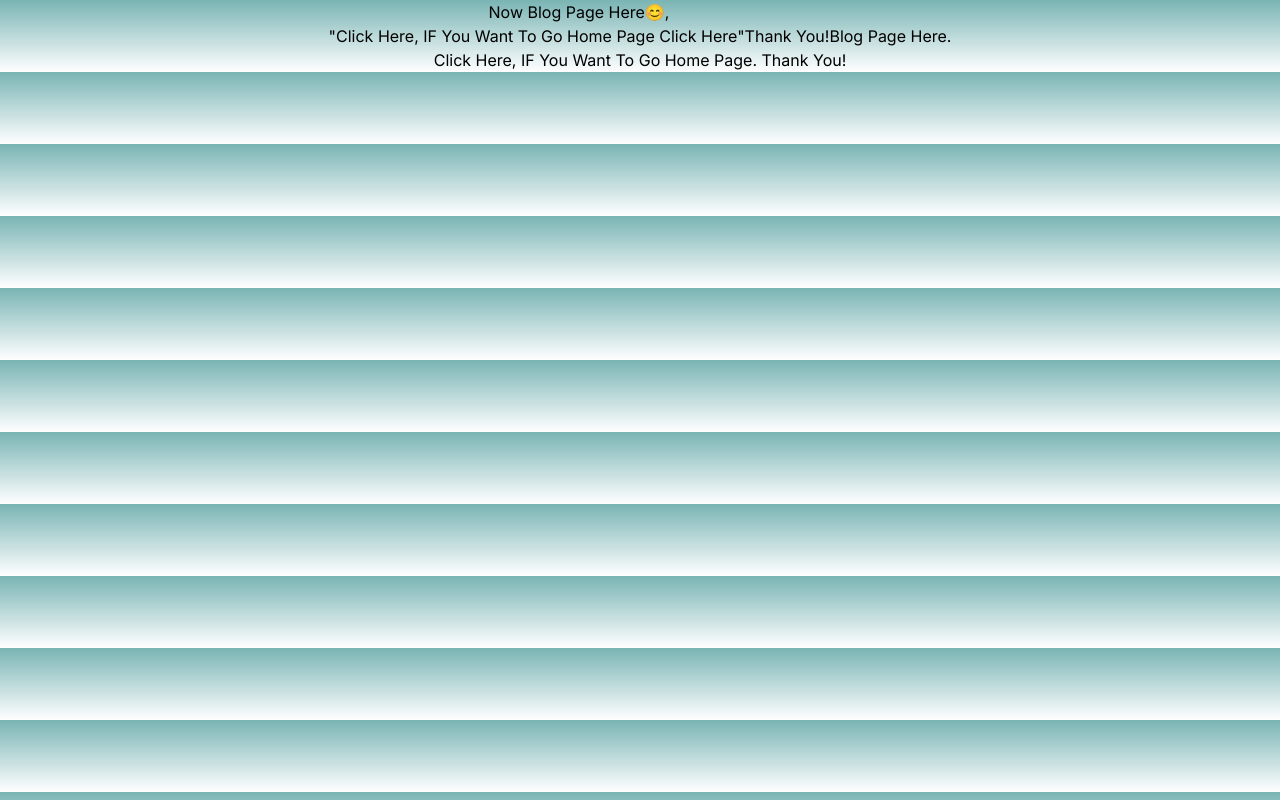
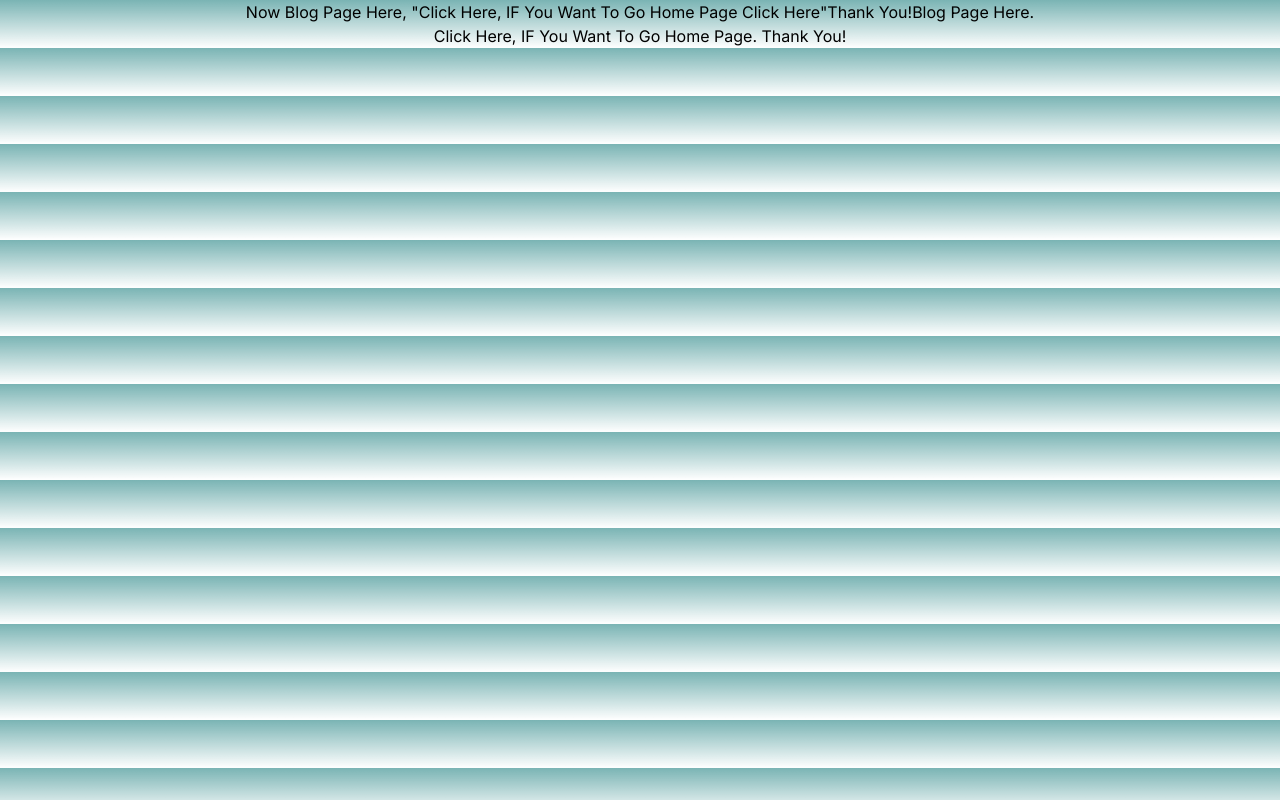
Before and after one commit to AhmadJamal-01/next-first-project, a Next.js app: page /blog in a window 1280 px wide. Built offline with nearby package versions, Linux system fonts and the light colour scheme.

Commit message:
Update New Change

```diff
--- a/src/app/blog/page.tsx
+++ b/src/app/blog/page.tsx
@@ -7,14 +7,13 @@ function BlogPage() {
 
     <div>
 
-       <button
+    <button
           onClick={() => {
             router.push("./");
           }}
         >
-     Now Blog Page Here😊,
-     <br/>
-     "Click Here, IF You Want To Go Home Page Click Here"Thank You!
+    Now Blog Page Here,
+    "Click Here, IF You Want To Go Home Page Click Here"Thank You!
         </button>
 
 
--- a/src/app/contact-us/page.tsx
+++ b/src/app/contact-us/page.tsx
@@ -7,14 +7,13 @@ function contactUsPage() {
 
     <div>
 
-       <button
+      <button
           onClick={() => {
             router.push("./");
           }}
         >
-         Now Contact US Page Here,
-         <br/>
-         "IF You Want To Go Home Page Click Here"Thank You!
+      Now Contact US Page Here,
+      "IF You Want To Go Home Page Click Here"Thank You!
         </button>
 
 
--- a/src/app/dashboard/page.tsx
+++ b/src/app/dashboard/page.tsx
@@ -7,14 +7,12 @@ function dashboardPage() {
 
     <div>
 
-       <button
+      <button
           onClick={() => {
             router.push("./");
           }}
         >
-         Now DashBoard Page Here,
-         <br/>
-         "If You Want To Go Home Page Click Here" Thank You!
+        Now DashBoard Page Here,"If You Want To Go Home Page Click Here" Thank You!
         </button>
 
 
--- a/src/app/page.tsx
+++ b/src/app/page.tsx
@@ -13,7 +13,7 @@ function Home() {
         <h4>SIR JAHANZAIB ASSIGNMENT</h4>
       </div>
       <div>
-        {/* Use ROUTER HOOK */}
+      Use ROUTER HOOK
         <button
           onClick={() => {
             router.push("./blog");
@@ -38,9 +38,9 @@ function Home() {
           Click Here, IF You Want To Check Dashboard Page. Thank You!
         </button>
 <br/>
-         THROUGH LINK
+        THROUGH LINK
 
-         <br/>
+
           <Link href="/blog">
             Click Here, If You Want To Go Blog Page. Thank You!
           </Link>
```
